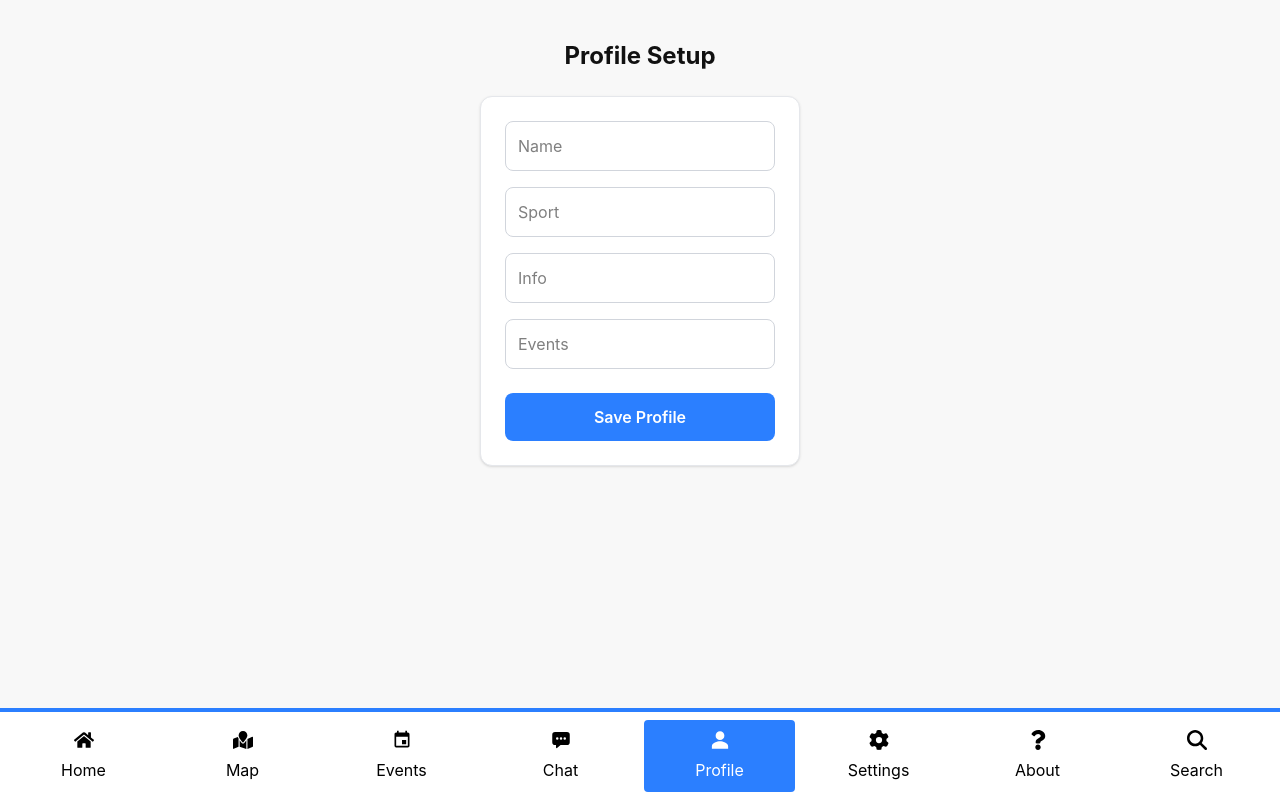
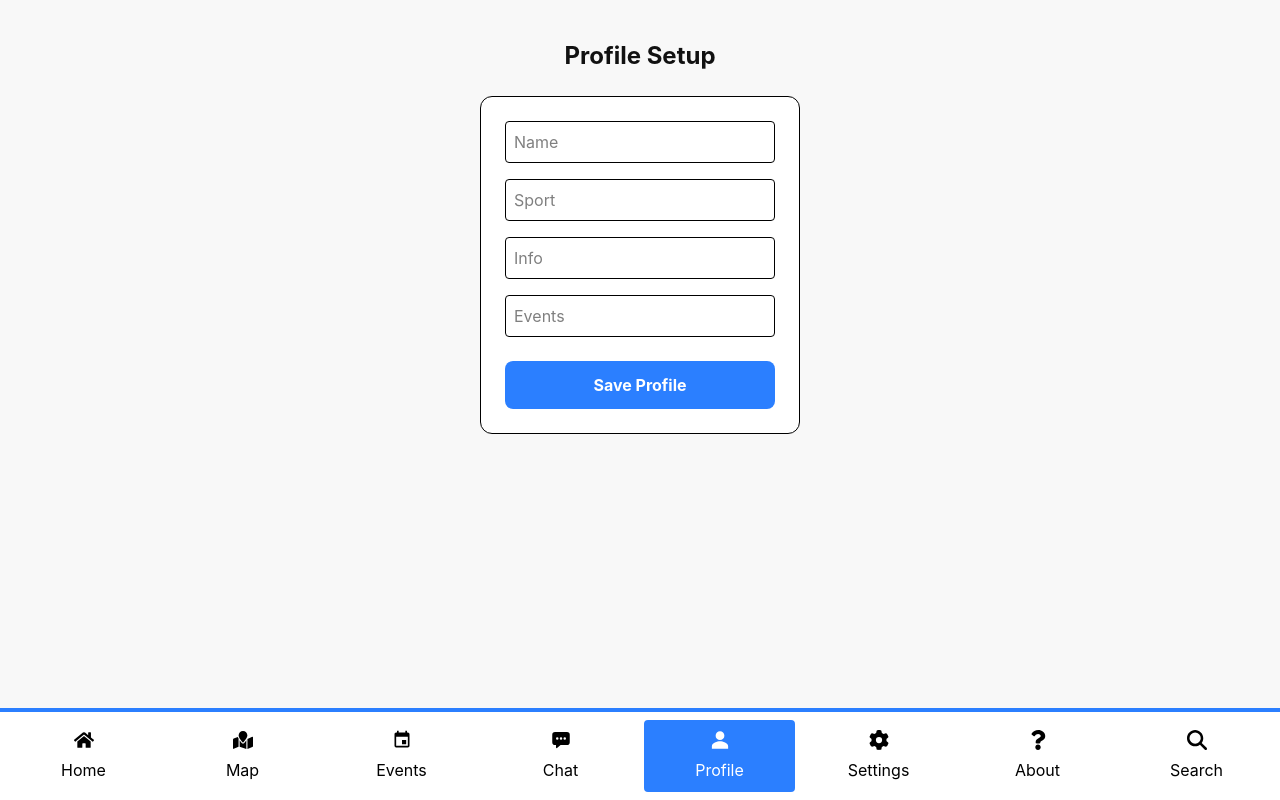
Before and after one commit to zhenhan2233-hash/sportsproject, a React (Vite) app: page /sportsproject/profile in a window 1280 px wide. Built offline with nearby package versions, Linux system fonts and the light colour scheme.

Commit message:
Uopdate 6

```diff
--- a/src/components/Eventform.jsx
+++ b/src/components/Eventform.jsx
@@ -3,82 +3,71 @@ import { useTheme } from "../App";
 
 function Eventform({ onSubmit }) {
   const { darkMode } = useTheme();
-  const [formData, setFormData] = useState({
-    title: "",
-    location: "",
-    sport: "",
-    description: "",
-  });
 
-  function handleChange(e) {
-    setFormData({
-      ...formData,
-      [e.target.name]: e.target.value,
-    });
+
+  const [title, setTitle] = useState("");
+  const [location, setLocation] = useState("");
+  const [sport, setSport] = useState("");
+  const [description, setDescription] = useState("");
+
+  function handleSubmit(event) {
+    event.preventDefault();
+
+
+    const newEvent = {
+      title: title,
+      location: location,
+      sport: sport,
+      description: description
+    };
+
+
+    onSubmit(newEvent);
+
+
+    setTitle("");
+    setLocation("");
+    setSport("");
+    setDescription("");
   }
 
-  function handleSubmit(e) {
-    e.preventDefault();
+  return (
+    <form onSubmit={handleSubmit} className={`border p-4 rounded-xl ${darkMode ? "bg-slate-900 text-white" : "bg-white text-black"}`}>
+      <h2 className="text-lg font-bold mb-4">Create New Event</h2>
 
-    if (!formData.title || !formData.location || !formData.sport || !formData.description) {
-      return;
-    }
-
-    onSubmit(formData);
-    setFormData({
-      title: "",
-      location: "",
-      sport: "",
-      description: "",
-    });
-  }
-
-  const inputClass = `block w-full mb-3 p-2 border rounded focus:outline-none transition-colors duration-300 ${
-    darkMode
-      ? "bg-slate-800 border-slate-700 text-white placeholder-gray-400 focus:border-blue-500"
-      : "bg-white border-gray-300 text-black focus:border-blue-500"
-  }`;
-
-  return (
-    <form onSubmit={handleSubmit} className={`border p-4 rounded-xl shadow-sm transition-colors duration-300 ${darkMode ? "bg-slate-900 border-slate-700" : "bg-white border-gray-200"}`}>
-      <h2 className="text-lg font-bold mb-4">Create New Event</h2>
       <input
-        name="title"
-        value={formData.title}
-        onChange={handleChange}
         placeholder="Title"
-        className={inputClass}
+        value={title}
+        onChange={function (e) { setTitle(e.target.value); }}
+        className="border p-2 rounded w-full mb-2 text-black"
         required
       />
 
       <input
-        name="location"
-        value={formData.location}
-        onChange={handleChange}
         placeholder="Location"
-        className={inputClass}
+        value={location}
+        onChange={function (e) { setLocation(e.target.value); }}
+        className="border p-2 rounded w-full mb-2 text-black"
         required
       />
 
       <input
-        name="sport"
-        value={formData.sport}
-        onChange={handleChange}
         placeholder="Sport"
-        className={inputClass}
+        value={sport}
+        onChange={function (e) { setSport(e.target.value); }}
+        className="border p-2 rounded w-full mb-2 text-black"
         required
       />
 
       <textarea
-        name="description"
-        value={formData.description}
-        onChange={handleChange}
         placeholder="Description"
-        className={`${inputClass} resize-none h-24`}
+        value={description}
+        onChange={function (e) { setDescription(e.target.value); }}
+        className="border p-2 rounded w-full mb-2 text-black h-24"
         required
       />
 
-      <button type="submit" className="w-full bg-blue-500 hover:bg-blue-600 text-white font-semibold px-4 py-2 rounded-lg transition-colors duration-300 mt-2">
+      <button type="submit" className="w-full bg-blue-500 text-white p-2 rounded-lg font-bold">
         Post Event
       </button>
     </form>
--- a/src/components/Prof.jsx
+++ b/src/components/Prof.jsx
@@ -2,25 +2,29 @@ import React, { useState, useEffect } from "react";
 import { useTheme } from "../App";
 import { supabase } from "../supabase";
 
-
 function Prof() {
   const { darkMode } = useTheme();
+
+
   const [name, setName] = useState("");
   const [sport, setSport] = useState("");
   const [info, setInfo] = useState("");
   const [events, setEvents] = useState("");
   const [saved, setSaved] = useState(false);
 
-  useEffect(function() {
+
+  useEffect(function () {
     async function loadProfile() {
       const savedName = localStorage.getItem('userName');
       if (savedName) {
-        const { data, error } = await supabase
+
+        const response = await supabase
           .from('profile')
           .select('*')
           .eq('Name', savedName)
           .limit(1);
 
+        const data = response.data;
         if (data && data.length > 0) {
           setName(data[0].Name || "");
           setSport(data[0].Sport || "");
@@ -35,48 +39,62 @@ function Prof() {
 
   async function handleSubmit(e) {
     e.preventDefault();
-    const { error } = await supabase.from('profile').insert([
+
+
+    const response = await supabase.from('profile').insert([
       { Name: name, Sport: sport, Info: info, Events: events }
     ]);
 
-    if (error) {
-      console.error("Error saving profile:", error);
+    if (response.error) {
       alert("Failed to save profile.");
     } else {
+
       localStorage.setItem('userName', name);
       setSaved(true);
     }
   }
 
-  const inputClass = `border p-3 rounded-lg focus:outline-none transition-colors duration-300 ${
-    darkMode
-      ? "bg-slate-800 border-slate-700 text-white placeholder-gray-400 focus:border-blue-500"
-      : "bg-white border-gray-300 text-black focus:border-blue-500"
-  }`;
-
   return (
     <div className="flex flex-col items-center gap-6 pt-10 mb-24">
       <h1 className="text-2xl font-bold">Profile Setup</h1>
 
-      <form onSubmit={handleSubmit} className={`flex flex-col gap-4 w-80 p-6 border rounded-xl shadow-sm transition-colors duration-300 ${darkMode ? "bg-slate-900 border-slate-700" : "bg-white border-gray-200"}`}>
-        <input placeholder="Name" value={name} onChange={function(e) { setName(e.target.value); }} className={inputClass}/>
-        <input placeholder="Sport" value={sport} onChange={function(e) { setSport(e.target.value); }} className={inputClass}/>
-        <input placeholder="Info" value={info} onChange={function(e) { setInfo(e.target.value); }} className={inputClass}/>
-        <input placeholder="Events" value={events} onChange={function(e) { setEvents(e.target.value); }} className={inputClass}/>
+      <form onSubmit={handleSubmit} className={`flex flex-col gap-4 w-80 p-6 border rounded-xl ${darkMode ? "bg-slate-900 text-white" : "bg-white text-black"}`}>
+        <input
+          placeholder="Name"
+          value={name}
+          onChange={function (e) { setName(e.target.value); }}
+          className="border p-2 rounded text-black"
+        />
+        <input
+          placeholder="Sport"
+          value={sport}
+          onChange={function (e) { setSport(e.target.value); }}
+          className="border p-2 rounded text-black"
+        />
+        <input
+          placeholder="Info"
+          value={info}
+          onChange={function (e) { setInfo(e.target.value); }}
+          className="border p-2 rounded text-black"
+        />
+        <input
+          placeholder="Events"
+          value={events}
+          onChange={function (e) { setEvents(e.target.value); }}
+          className="border p-2 rounded text-black"
+        />
 
-
-
-        <button className="bg-blue-500 hover:bg-blue-600 text-white font-semibold p-3 rounded-lg transition-colors duration-300 mt-2">
+        <button className="bg-blue-500 text-white p-3 rounded-lg mt-2 font-bold">
           Save Profile
         </button>
       </form>
 
       {saved && (
-        <div className={`rounded-2xl shadow-md p-6 w-80 text-center transition-colors duration-300 ${darkMode ? "bg-slate-800 text-gray-200" : "bg-white text-gray-800"}`}>
-          <h2 className={`font-bold text-xl mb-2 ${darkMode ? "text-white" : "text-black"}`}>User: {name}</h2>
-          <h3 className={`font-semibold mb-1 ${darkMode ? "text-blue-400" : "text-blue-800"}`}>Sport Interests: <span className="font-normal">{sport}</span></h3>
-          <h3 className={`font-semibold mb-1 ${darkMode ? "text-blue-400" : "text-blue-800"}`}>Additional Info: <span className="font-normal">{info}</span></h3>
-          <h4 className={`font-semibold mt-3 p-2 rounded-lg ${darkMode ? "bg-slate-900 text-gray-300" : "bg-gray-100 text-gray-800"}`}>Events: {events}</h4>
+        <div className={`p-6 w-80 rounded-2xl border ${darkMode ? "bg-slate-800 text-white" : "bg-gray-100 text-black"}`}>
+          <h2 className="font-bold text-xl">User: {name}</h2>
+          <p>Sport: {sport}</p>
+          <p>Info: {info}</p>
+          <p>Events: {events}</p>
         </div>
       )}
     </div>
--- a/src/pages/Event.jsx
+++ b/src/pages/Event.jsx
@@ -9,7 +9,7 @@ function Event() {
   const [events, setEvents] = useState([]);
   const [loading, setLoading] = useState(true);
 
-  useEffect(() => {
+  useEffect(function() {
     fetchEvents();
   }, []);
 
@@ -46,7 +46,9 @@ function Event() {
       return;
     }
 
-    setEvents((prev) => [data[0], ...prev]);
+    setEvents(function(prev) {
+      return [data[0], ...prev];
+    });
   }
 
   return (
@@ -62,10 +64,12 @@ function Event() {
           <p className="text-gray-500 italic">No events yet. Be the first to post!</p>
         ) : (
           <div className="space-y-4">
-            {events.map((event, index) => (
+            {events.map(function(event, index) {
+              return (
                 <div
                   key={event.eventname + index}
-                className={`border p-5 rounded-xl shadow-sm transition-colors duration-300 ${darkMode ? "bg-slate-900 border-slate-700" : "bg-white border-gray-200"
+                  className={`border p-5 rounded-xl shadow-sm transition-colors duration-300 ${
+                    darkMode ? "bg-slate-900 border-slate-700" : "bg-white border-gray-200"
                   }`}
                 >
                   <div className="flex justify-between items-start mb-2">
@@ -79,7 +83,8 @@ function Event() {
                     <p className="mt-2 text-base">{event.desc}</p>
                   </div>
                 </div>
-            ))}
+              );
+            })}
           </div>
         )}
       </div>
--- a/src/pages/Search.jsx
+++ b/src/pages/Search.jsx
@@ -1,28 +1,64 @@
-import React from "react";
+import React, { useState } from "react";
+import { useTheme } from "../App";
+import { supabase } from "../supabase";
+import LikeButton from "../components/LikeButton";
 
-function Search (){
+function Search() {
+  const { darkMode } = useTheme();
+  const [query, setQuery] = useState("");
+  const [results, setResults] = useState([]);
 
-return (
+  async function handleSearch(event) {
+    event.preventDefault();
 
+    // We fetch all events from the database
+    const response = await supabase.from("event").select("*");
+    const allEvents = response.data;
 
-          <div className="p-4">
-            <strong className = "text-bold mb-2" >Search</strong>
-            <input
-              type="text"
-              placeholder="Type here..."
-              className="border-2 p-2 mr-2"
-            />
+    // We filter the events in simple JavaScript
+    const filteredEvents = allEvents.filter(function(item) {
+      const nameMatch = item.eventname.toLowerCase().includes(query.toLowerCase());
+      const sportMatch = item.sport.toLowerCase().includes(query.toLowerCase());
+      return nameMatch || sportMatch;
+    });
 
-            <button className="border-2 p-2">
-              Submit
-            </button>
-          </div>
+    setResults(filteredEvents);
+  }
 
+  return (
+    <div className="p-6 mb-24">
+      <h1>Search Events</h1>
 
-)
+      <form onSubmit={handleSearch} className="mb-8 mt-4">
+        <input
+          type="text"
+          placeholder="Search..."
+          value={query}
+          onChange={function(e) { setQuery(e.target.value); }}
+          className="border p-2 rounded w-64 mr-2 text-black"
+        />
+        <button type="submit" className="bg-blue-500 text-white p-2 rounded">
+          Search
+        </button>
+      </form>
 
-
-
+      <div className="space-y-4">
+        {results.map(function(item, index) {
+          return (
+            <div key={index} className={`border p-4 rounded-xl ${darkMode ? "bg-slate-900 text-white" : "bg-white text-black"}`}>
+              <div className="flex justify-between">
+                <h3 className="font-bold">{item.eventname}</h3>
+                <LikeButton />
+              </div>
+              <p>Sport: {item.sport}</p>
+              <p>Location: {item.location}</p>
+              <p>{item.desc}</p>
+            </div>
+          );
+        })}
+      </div>
+    </div>
+  );
 }
 
 export default Search;
```
Also changed, not shown: src/components/Header.jsx (deleted, +0 -20 lines). Lines whose indentation alone changed are shown as unchanged.
